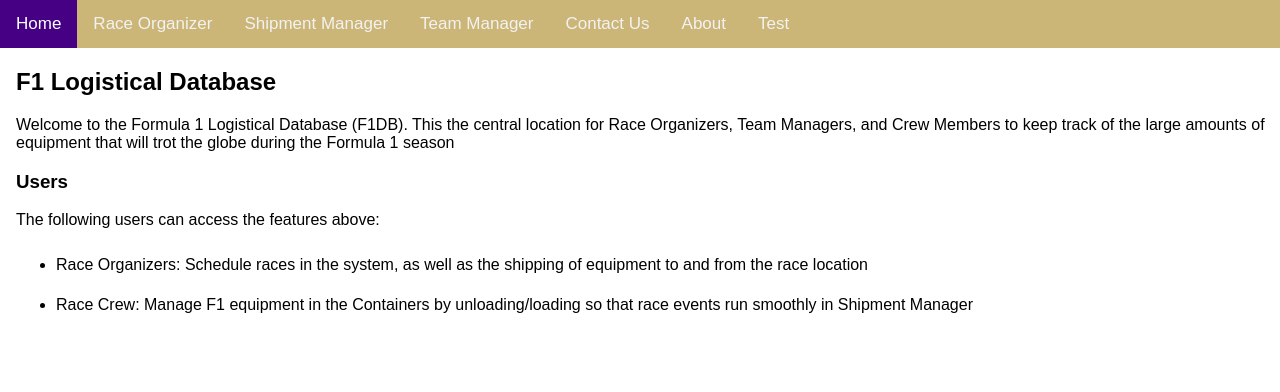
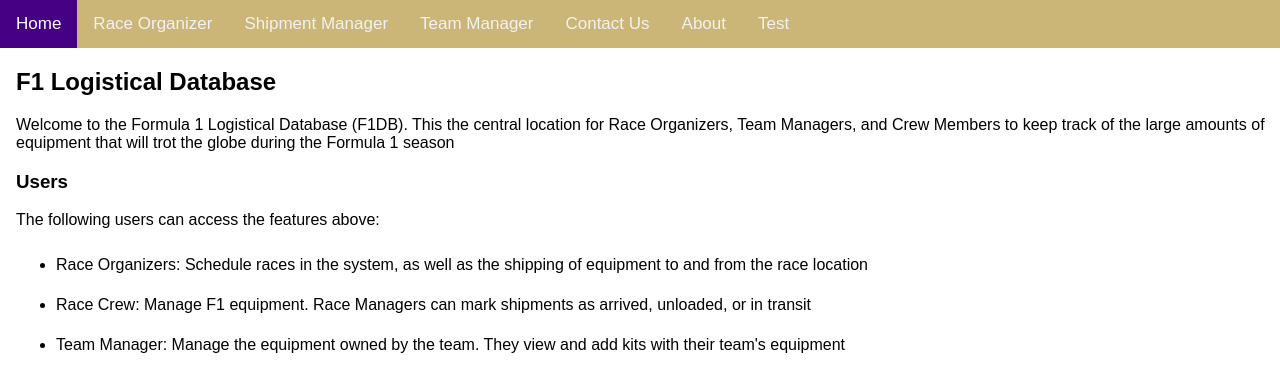
Before and after one commit to gavin-barro/DataRacers, a Flask app: page / in a window 1280 px wide. Shown: the top 392 px of the page. Run offline with Flask 3, Linux system fonts and the light colour scheme.

Commit message:
Updated index.jinja with team manager description

```diff
--- a/webapp/templates/index.jinja
+++ b/webapp/templates/index.jinja
@@ -60,7 +60,8 @@
     <p>The following users can access the features above:</p>
     <ul>
         <li>Race Organizers: Schedule races in the system, as well as the shipping of equipment to and from the race location</li>
-        <li>Race Crew: Manage F1 equipment in the Containers by unloading/loading so that race events run smoothly in Shipment Manager</li>
+        <li>Race Crew: Manage F1 equipment. Race Managers can mark shipments as arrived, unloaded, or in transit</li>
+        <li>Team Manager: Manage the equipment owned by the team. They view and add kits with their team's equipment</li>
     </ul>
 </div>
 
```
